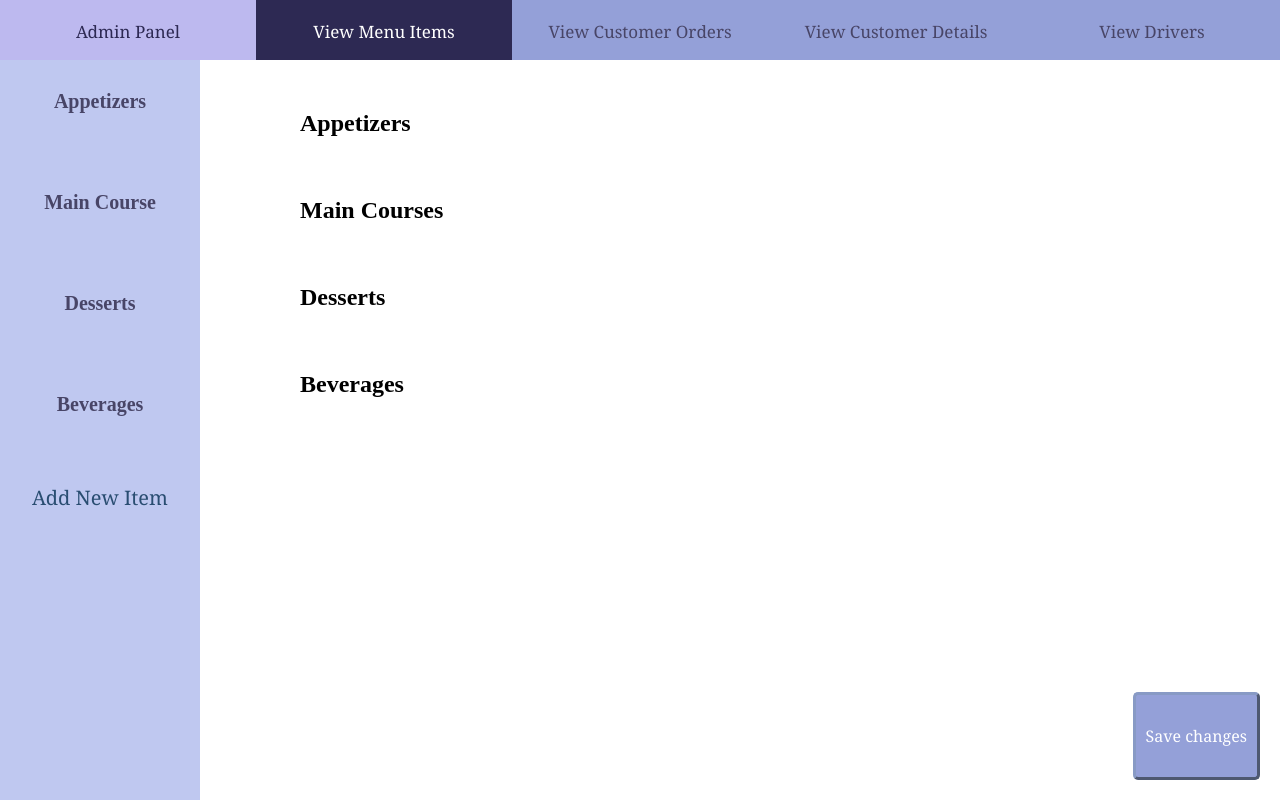
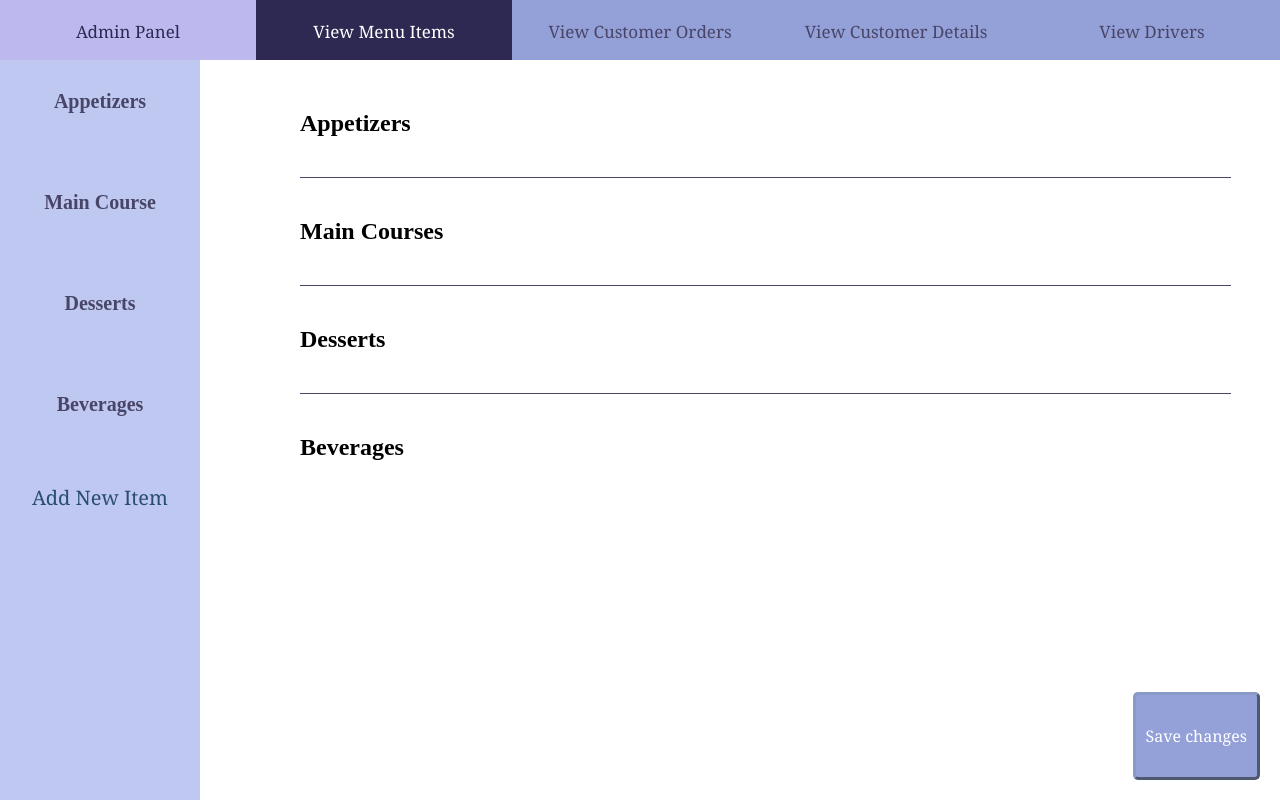
Before and after one commit to Absimpthe/newDatabase, a PHP site: page /admin/view_menu.html in a window 1280 px wide. Run offline with PHP 8.4, Linux system fonts and the light colour scheme; data that the repository does not hold is empty.

Commit message:
Styling changes

```diff
--- a/admin/view_menu.css
+++ b/admin/view_menu.css
@@ -133,3 +133,9 @@ img {
     color: rgb(255, 255, 255);
     background-color:rgb(41, 77, 113);
 }
+
+.divider {
+    border: none;
+    border-top: 1.5px solid #484567;
+    margin-right: 3%;
+}
--- a/admin/view_menu.html
+++ b/admin/view_menu.html
@@ -37,18 +37,27 @@
             <div id="appetizers-container" class="menu-container" data-category="1"></div>
 
         </section>
+
+        <hr class="divider">
+
         <h2 id="main-course-title">Main Courses</h2>
         <section id="main-courses" class="menu-section">
 
             <div id="main-courses-container" class="menu-container" data-category="2"></div>
 
         </section>
+
+        <hr class="divider">
+
         <h2 id="dessert-title">Desserts</h2>
         <section id="desserts" class="menu-section">
 
             <div id="desserts-container" class="menu-container" data-category="3"></div>
 
         </section>
+
+        <hr class="divider">
+
         <h2 id="beverages-title">Beverages</h2>
         <section id="beverages" class="menu-section">
 
```
